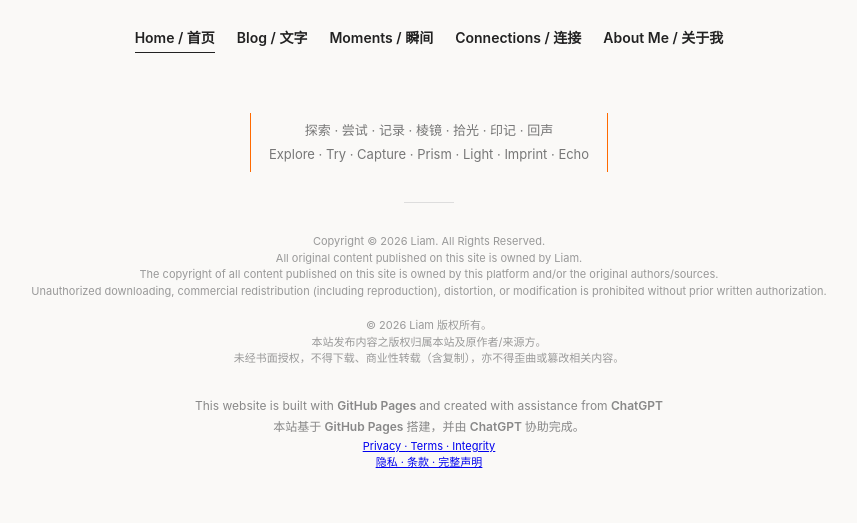
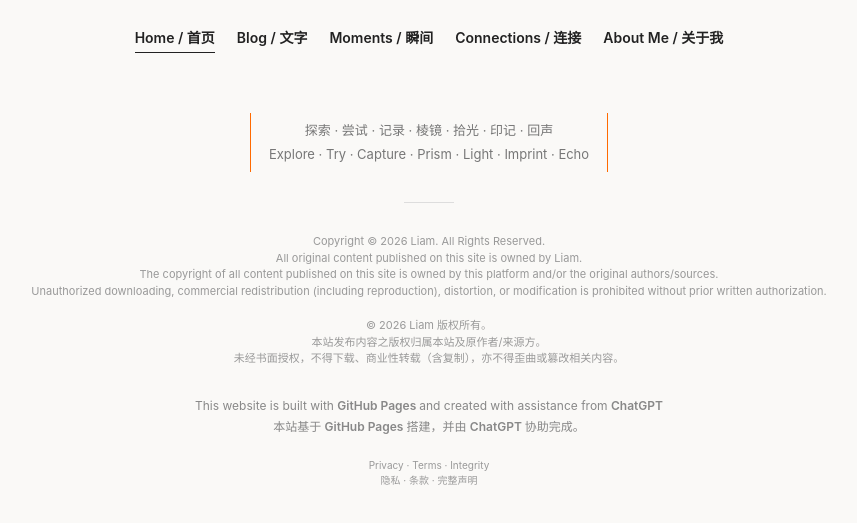
Before and after one commit to vnivsi/vnivsi.github.io, a plain HTML site: page index.html in a window 1280 px wide. Shown: the part 243-766 px from the top of the page, without its empty margins (211-1068 px from the left). Drawn offline with Linux system fonts and the light colour scheme.

Commit message:
Add legal link styles
Add styles for legal link section in index.html

```diff
--- a/index.html
+++ b/index.html
@@ -336,6 +336,39 @@ body {
     text-decoration:none;
 
     font-weight:600;
+
+}
+
+
+
+
+
+.legal-link {
+
+    margin-top:20px;
+
+    font-size:10px;
+
+    line-height:1.5;
+
+    text-align:center;
+
+}
+
+
+.legal-link a,
+.legal-link a:visited {
+
+    color:#999;
+
+    text-decoration:none;
+
+}
+
+
+.legal-link a:hover {
+
+    color:#ff6a00;
 
 }
 
```
